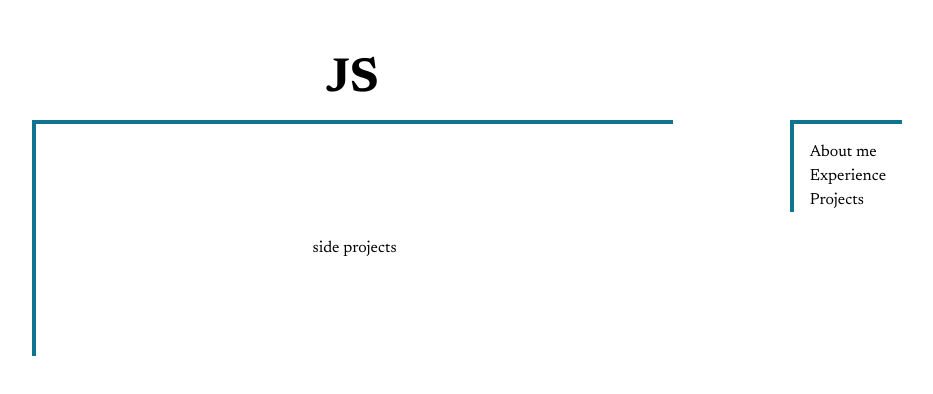
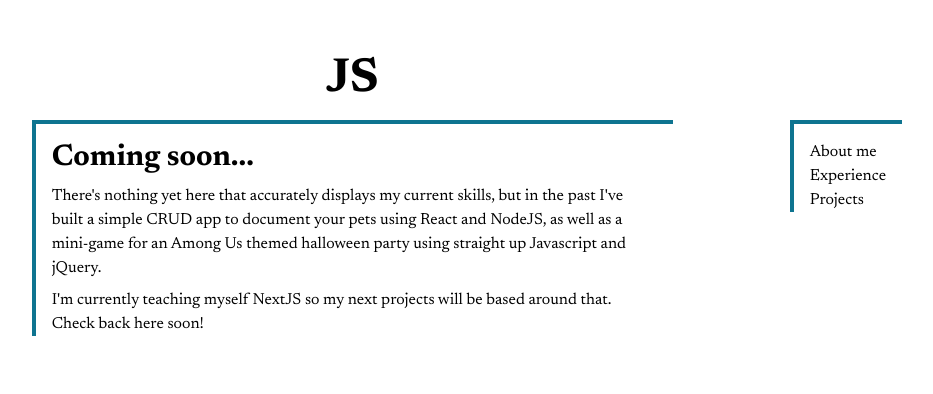
Before and after one commit to jeff-soriano/jeff-soriano.github.io, a Next.js app: page /side-projects in a window 1280 px wide. Shown: the top 394 px of the page, without its empty margins (123-1056 px from the left). Built offline with nearby package versions, Linux system fonts and the light colour scheme.

Commit message:
Fill out side projects section

```diff
--- a/app/side-projects/page.tsx
+++ b/app/side-projects/page.tsx
@@ -1,3 +1,17 @@
 export default function SideProjects() {
-  return <section className="p-24 text-center">side projects</section>
+  return (
+    <section>
+      <h1 className="text-3xl font-bold">Coming soon...</h1>
+      <p className="mt-2">
+        There's nothing yet here that accurately displays my current skills, but
+        in the past I've built a simple CRUD app to document your pets using
+        React and NodeJS, as well as a mini-game for an Among Us themed
+        halloween party using straight up Javascript and jQuery.
+      </p>
+      <p className="mt-2">
+        I'm currently teaching myself NextJS so my next projects will be based
+        around that. Check back here soon!
+      </p>
+    </section>
+  )
 }
```
